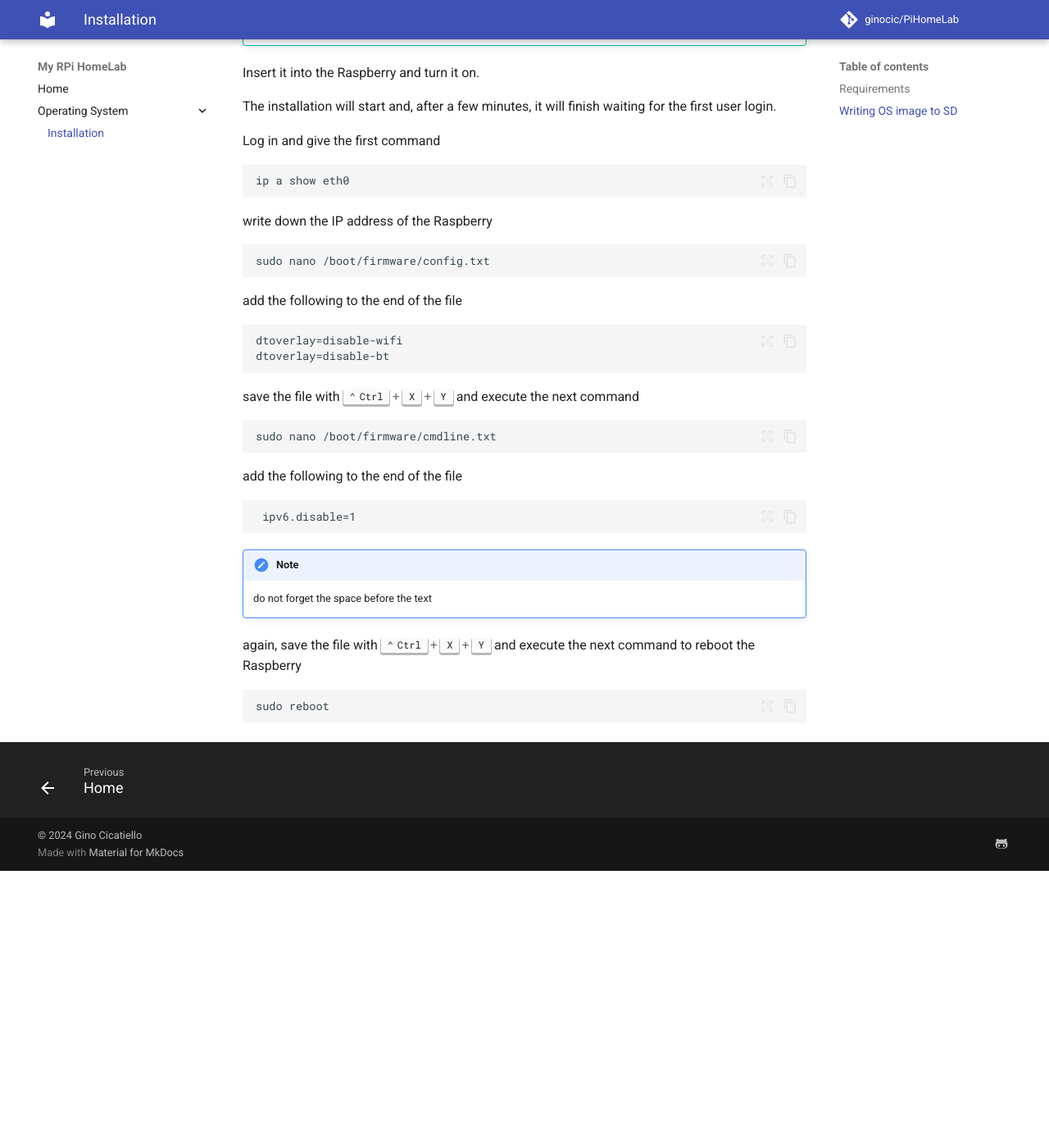
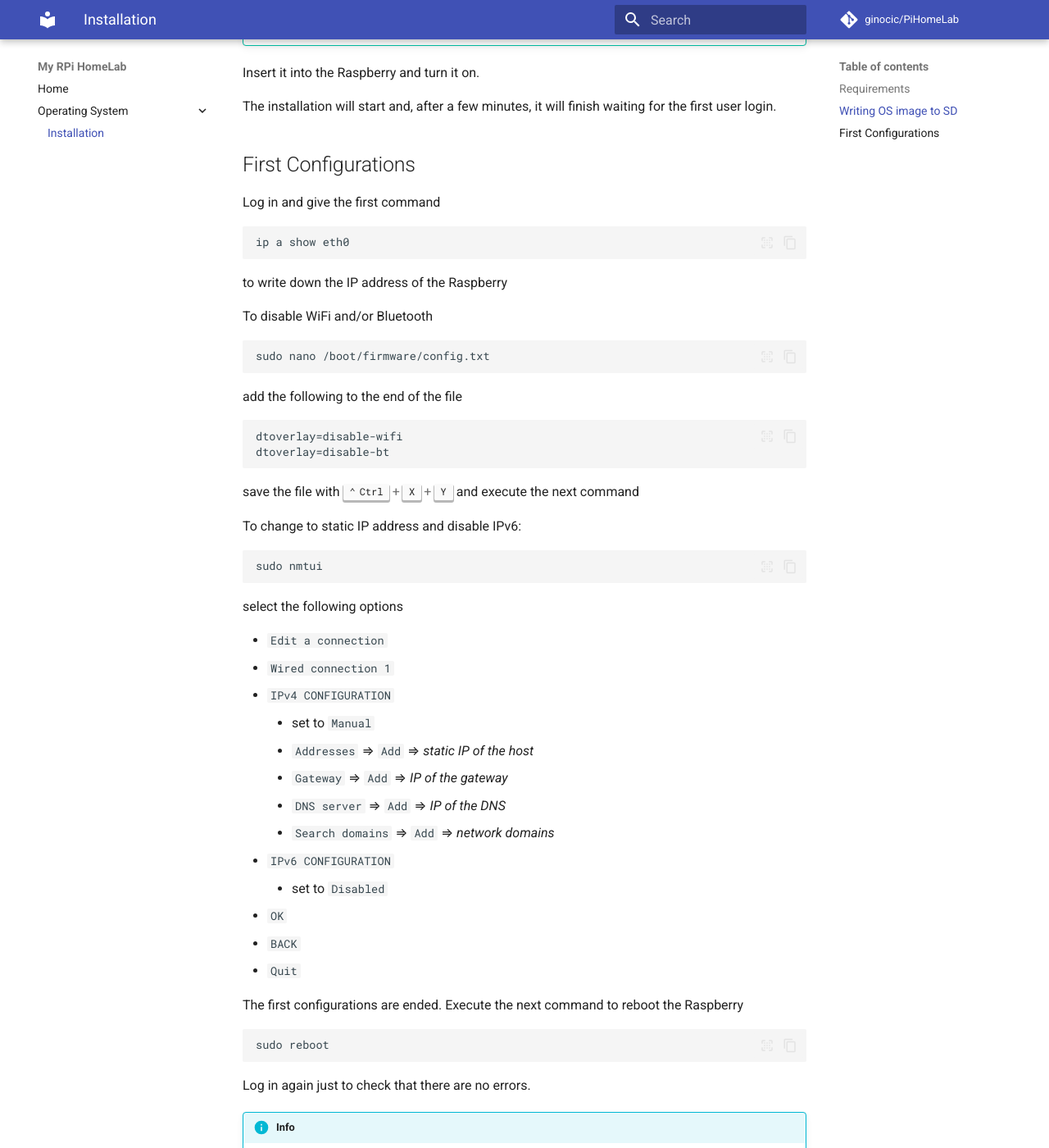
Before and after one commit to ginocic/PiHomeLab, an MkDocs documentation site: the page built from docs/os/installation.md, in a window 1280 px wide and 1400 px high, scrolled down 558 px. Shown: the whole window at 82% size. Built offline with MkDocs 1.6.1 and Material for MkDocs 9.7.7, drawn with Linux system fonts in a browser that asks for light colours; comment, search, counter and statistics services are not loaded; before the commit the page ends 1620 px from its top, so only the background shows below that; some of the changed text lies outside the part shown.

Commit message:
some changes

````diff
--- a/docs/os/installation.md
+++ b/docs/os/installation.md
@@ -14,12 +14,13 @@
 Write the operating system to the MicroSD using Imager. When it's done, take out the MicroSD.
 
 !!! tip "Some useful steps before proceeding"
-
     Connect a keyboard and monitor to the Raspberry to follow the initial installation phase and check that no errors occur.
 
 Insert it into the Raspberry and turn it on.
 
 The installation will start and, after a few minutes, it will finish waiting for the first user login.
+
+## First Configurations
 
 Log in and give the first command
 
@@ -27,7 +28,9 @@ Log in and give the first command
 ip a show eth0
 ```
 
-write down the IP address of the Raspberry
+to write down the IP address of the Raspberry
+
+To disable WiFi and/or Bluetooth
 
 ```sh
 sudo nano /boot/firmware/config.txt
@@ -42,21 +45,35 @@ dtoverlay=disable-bt
 
 save the file with ++ctrl+x+y++ and execute the next command
 
+To change to static IP address and disable IPv6:
+
 ```sh
-sudo nano /boot/firmware/cmdline.txt
+sudo nmtui
 ```
 
-add the following to the end of the file
+select the following options
 
-```text
- ipv6.disable=1
-```
+- `Edit a connection`
+- `Wired connection 1`
+- `IPv4 CONFIGURATION`
+    - set to `Manual`
+    - `Addresses` &rArr; `Add` &rArr; *static IP of the host*
+    - `Gateway` &rArr; `Add` &rArr; *IP of the gateway*
+    - `DNS server` &rArr; `Add` &rArr; *IP of the DNS*
+    - `Search domains` &rArr; `Add` &rArr; *network domains*
+- `IPv6 CONFIGURATION`
+    - set to `Disabled`
+- `OK`
+- `BACK`
+- `Quit`
 
-!!! note
-    do not forget the space before the text
-
-again, save the file with ++ctrl+x+y++ and execute the next command to reboot the Raspberry
+The first configurations are ended. Execute the next command to reboot the Raspberry
 
 ```sh
 sudo reboot
 ```
+
+Log in again just to check that there are no errors.
+
+!!! info
+    Disconnect keyboard and monitor. Form now on, we will connect to the machine via SSH
--- a/mkdocs.yml
+++ b/mkdocs.yml
@@ -32,11 +32,10 @@ theme:
 plugins:
   - git-revision-date-localized:
       enable_creation_date: true
-  # - git-committers:
-  #     repository: ginocic/PiHomeLab
-  #     branch: main
-  - git-authors
-#   - search
+      timezone: Europe/Amsterdam
+      locale: en
+      type: iso_date
+  - search
 #   - tags
 #   - glightbox:
 #       zoomable: true
````
